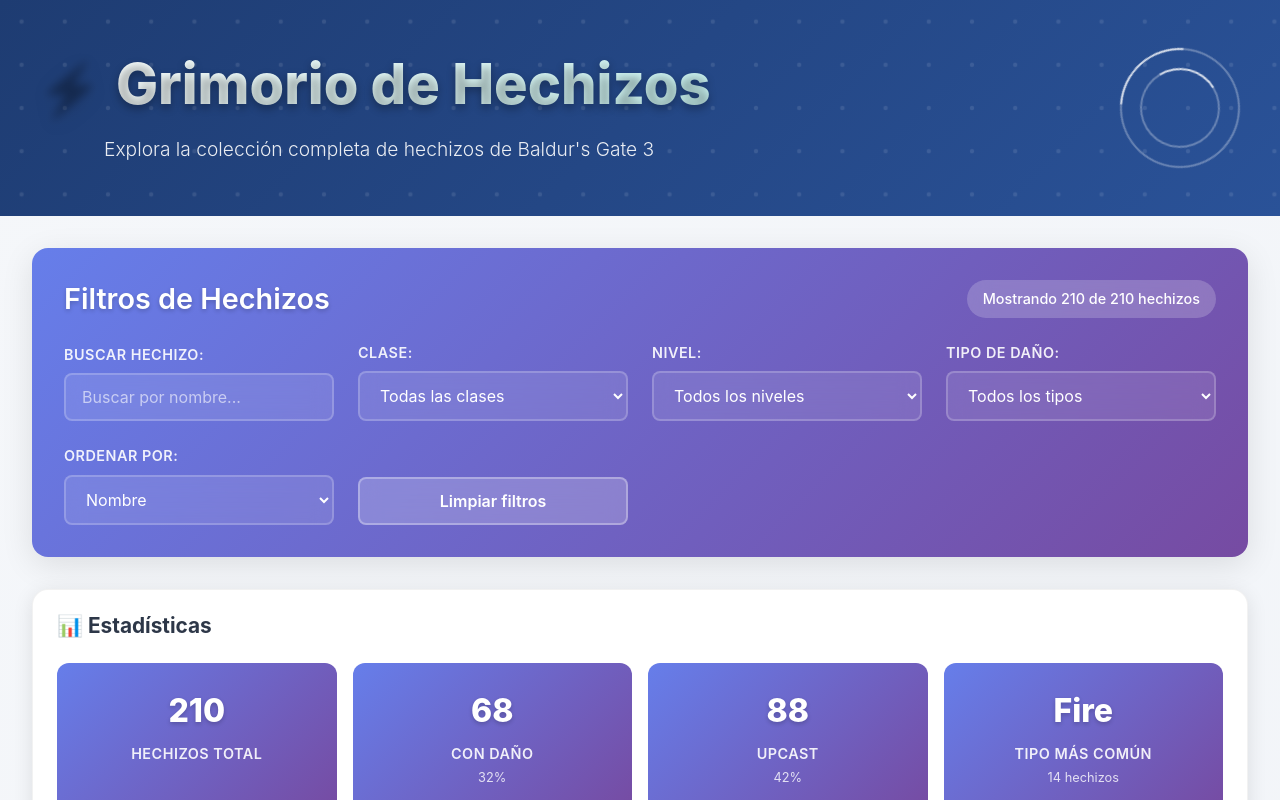
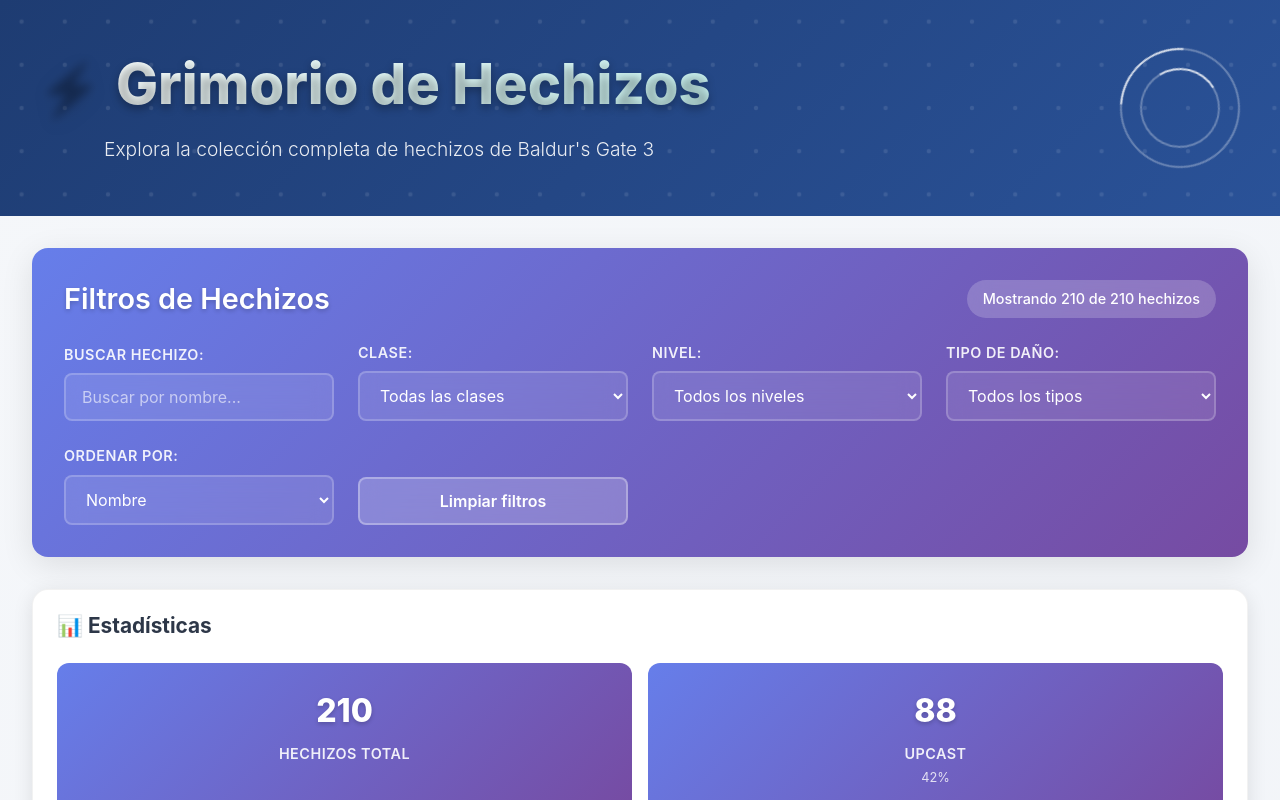
Before and after one commit to carlosvargas31/react-app, a React (Vite) app: page / in a window 1280 px wide. Shown: the top 800 px of the page. Built offline with nearby package versions, Linux system fonts and the light colour scheme.

Commit message:
Render only important data stats component

```diff
--- a/src/components/stats/SpellStats.tsx
+++ b/src/components/stats/SpellStats.tsx
@@ -9,8 +9,6 @@
 export const SpellStats: React.FC<SpellStatsProps> = ({ spells }) => {
   const stats = React.useMemo(() => {
     const levelCount: Record<number, number> = {};
-    const damageTypeCount: Record<string, number> = {};
-    let totalWithDamage = 0;
     let totalUpcast = 0;
 
     spells.forEach(spell => {
@@ -19,26 +17,12 @@
 
       // Count upcast spells
       if (spell.upcast) totalUpcast++;
-
-      // Count damage types
-      if (spell.damage && spell.damage.length > 0) {
-        totalWithDamage++;
-        spell.damage.forEach(damage => {
-          damageTypeCount[damage.damageType] = (damageTypeCount[damage.damageType] || 0) + 1;
-        });
-      }
     });
-
-    const topDamageType = Object.entries(damageTypeCount)
-      .sort(([,a], [,b]) => b - a)[0];
 
     return {
       total: spells.length,
       byLevel: levelCount,
-      totalWithDamage,
-      totalUpcast,
-      topDamageType: topDamageType ? topDamageType[0] : 'N/A',
-      topDamageTypeCount: topDamageType ? topDamageType[1] : 0
+      totalUpcast
     };
   }, [spells]);
 
@@ -57,21 +41,9 @@
         </div>
 
         <div className="stat-card">
-          <div className="stat-value">{stats.totalWithDamage}</div>
-          <div className="stat-label">Con Daño</div>
-          <div className="stat-percentage">{getPercentage(stats.totalWithDamage)}%</div>
-        </div>
-
-        <div className="stat-card">
           <div className="stat-value">{stats.totalUpcast}</div>
           <div className="stat-label">Upcast</div>
           <div className="stat-percentage">{getPercentage(stats.totalUpcast)}%</div>
-        </div>
-
-        <div className="stat-card">
-          <div className="stat-value">{stats.topDamageType}</div>
-          <div className="stat-label">Tipo Más Común</div>
-          <div className="stat-percentage">{stats.topDamageTypeCount} hechizos</div>
         </div>
       </div>
 
```
